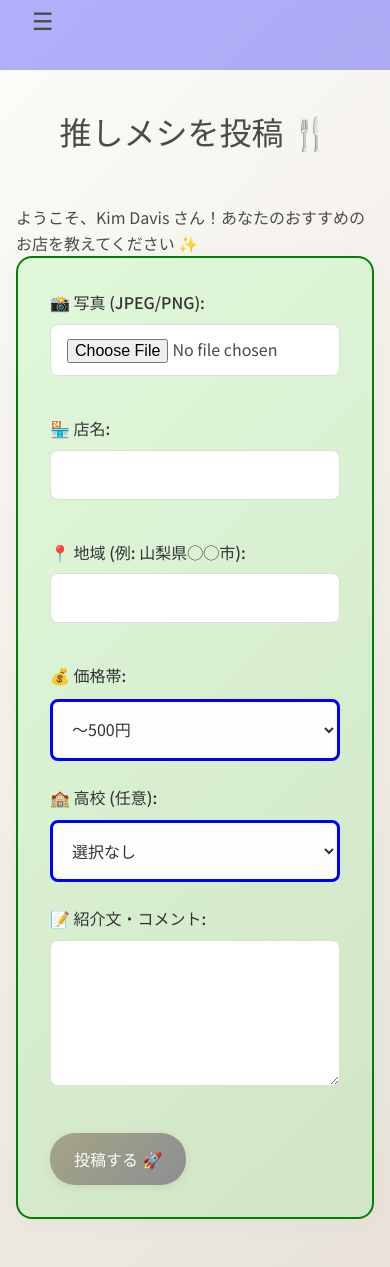
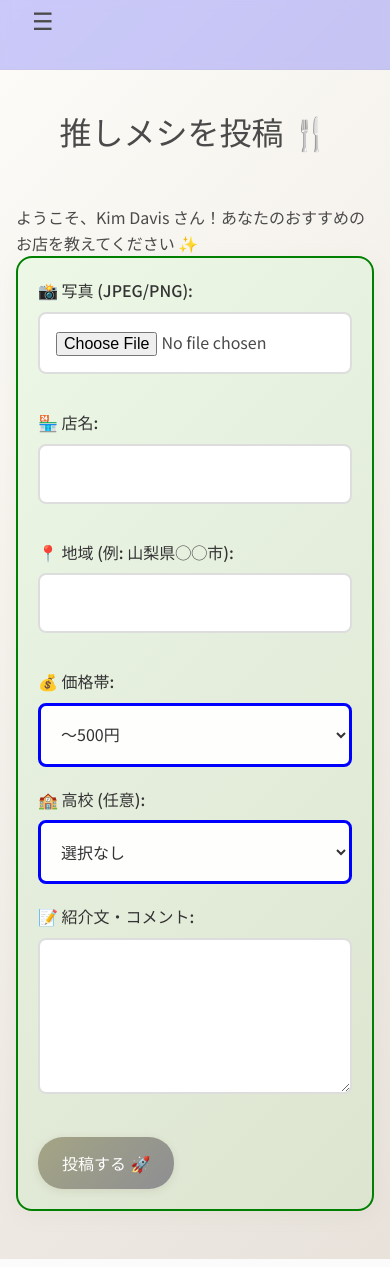
Before and after one commit to yuu0428/oshimeshi-app, a Flask app: page /post in a window 390 px wide. Run offline with Flask 3, Linux system fonts and the light colour scheme; data comes from the database, SQL or seed files in the repository; data that the repository does not hold is empty; some libraries are stand-ins or nearby versions.

Commit message:
Fixed mobile behavior

```diff
--- a/static/style.css
+++ b/static/style.css
@@ -759,32 +759,6 @@ select {
     touch-action: manipulation;
 }
 
-/* モバイル専用対応 */
-@media (max-width: 768px) {
-    select {
-        /* モバイルではネイティブスタイルを使用 */
-        -webkit-appearance: menulist !important;
-        -moz-appearance: menulist !important;
-        appearance: menulist !important;
-
-        /* ネイティブ矢印を使用 */
-        background-image: none !important;
-        padding-right: 1rem;
-
-        /* タッチ操作の最適化 */
-        min-height: 48px; /* Appleのガイドライン準拠 */
-        font-size: 16px; /* iOSでズームを防ぐ */
-    }
-}
-
-/* さらに小さな画面での対応 */
-@media (max-width: 480px) {
-    select {
-        min-height: 52px;
-        padding: 1rem;
-        font-size: 16px; /* 重要：16px未満だとiOSでズームされる */
-    }
-}
 
 input:focus,
 select:focus,
@@ -2185,26 +2159,27 @@ a:focus {
     }
 }
 
+
+
 /* =================================
-   モバイル select要素 修正版
+   モバイル select要素 統合版
 ================================= */
 
-/* モバイルでの select要素 基本設定 */
 @media (max-width: 768px) {
+    /* すべてのselect要素の基本設定 */
     select {
-        /* 重要: iOSズーム防止のため16px以上必須 */
+        /* iOS Safari必須設定 */
         font-size: 16px !important;
-        min-height: 44px !important; /* Appleタッチガイドライン準拠 */
-        padding: 12px 16px !important;
+        min-height: 48px !important;
+        padding: 14px 16px !important;
         margin: 8px 0 !important;
 
-        /* レイアウト設定 */
+        /* レイアウト */
         width: 100% !important;
-        max-width: none !important; /* 最大幅制限を削除 */
         box-sizing: border-box !important;
         display: block !important;
 
-        /* ネイティブ外観を使用 */
+        /* iOS ネイティブ外観 */
         -webkit-appearance: menulist !important;
         -moz-appearance: menulist !important;
         appearance: menulist !important;
@@ -2212,95 +2187,76 @@ a:focus {
         /* 基本スタイル */
         background: white !important;
         background-image: none !important;
-        border: 1px solid #ddd !important;
+        border: 2px solid #007bff !important;
         border-radius: 8px !important;
         color: #333 !important;
 
-        /* 重要: 位置とクリック領域の修正 */
+        /* 位置とイベント */
         position: relative !important;
-        z-index: auto !important; /* 過度に高いz-indexを無効化 */
-
-        /* 重要: 変形やフィルターを無効化 */
+        z-index: 1000 !important;
+        pointer-events: auto !important;
+        touch-action: manipulation !important;
+
+        /* iOS Safari特有の設定 */
+        -webkit-tap-highlight-color: rgba(0, 123, 255, 0.2) !important;
+        -webkit-user-select: none !important;
+        -webkit-touch-callout: none !important;
+
+        /* 重要: すべての変形を無効化 */
         transform: none !important;
         filter: none !important;
         backdrop-filter: none !important;
-        will-change: auto !important;
-
-        /* タッチ操作最適化 */
-        touch-action: manipulation !important;
-        pointer-events: auto !important;
+
+        /* その他 */
         cursor: pointer !important;
-
-        /* その他 */
         overflow: visible !important;
-        zoom: 1 !important;
     }
 
     /* フォーカス状態 */
     select:focus {
         outline: 2px solid #007bff !important;
         outline-offset: 2px !important;
-        border-color: #007bff !important;
-        box-shadow: 0 0 0 3px rgba(0, 123, 255, 0.1) !important;
-    }
-
-    /* 無効状態 */
-    select:disabled {
-        background-color: #f8f9fa !important;
-        color: #6c757d !important;
-        cursor: not-allowed !important;
-        opacity: 0.6 !important;
-    }
-}
-
-/* 小さな画面での追加調整 */
-@media (max-width: 480px) {
-    select {
-        font-size: 16px !important; /* 重要: 16px未満だとiOSでズーム */
-        min-height: 48px !important; /* より大きなタッチターゲット */
-        padding: 14px 16px !important;
-    }
-}
-
-/* input要素も同様に修正 */
-@media (max-width: 768px) {
+        border-color: #0056b3 !important;
+        box-shadow: 0 0 0 3px rgba(0, 123, 255, 0.2) !important;
+    }
+
+    /* フォーム全体 */
+    form {
+        position: relative !important;
+        z-index: 100 !important;
+        padding: 20px !important;
+    }
+
+    form > div {
+        margin-bottom: 20px !important;
+        position: relative !important;
+    }
+
+    /* label調整 */
+    label {
+        font-size: 16px !important;
+        margin-bottom: 8px !important;
+        display: block !important;
+        font-weight: 500 !important;
+        color: #333 !important;
+    }
+
+    /* その他のinput要素も調整 */
     input[type="text"],
     input[type="password"],
     input[type="file"],
     textarea {
-        font-size: 16px !important; /* iOSズーム防止 */
-        min-height: 44px !important;
-        padding: 12px 16px !important;
-        border: 1px solid #ddd !important;
+        font-size: 16px !important;
+        min-height: 48px !important;
+        padding: 14px 16px !important;
+        border: 2px solid #ddd !important;
         border-radius: 8px !important;
         background: white !important;
         box-sizing: border-box !important;
         width: 100% !important;
-        touch-action: manipulation !important;
-        -webkit-appearance: none !important;
-    }
-
-    textarea {
-        min-height: 100px !important;
-        resize: vertical !important;
-    }
-}
-
-/* フォーム全体の調整 */
-@media (max-width: 768px) {
-    form > div {
-        margin-bottom: 1.5rem !important;
-    }
-
-    label {
-        display: block !important;
-        margin-bottom: 8px !important;
-        font-size: 16px !important;
-        font-weight: 500 !important;
-        color: #333 !important;
-    }
-
-    /* ボタンも調整 */
+    }
+
+    /* ボタン調整 */
     button[type="submit"],
     input[type="submit"] {
         font-size: 16px !important;
@@ -2310,131 +2266,36 @@ a:focus {
     }
 }
 
-/* =================================
-   モバイル フォーム要素 最優先設定
-================================= */
-
-@media (max-width: 768px) {
-    /* フォーム要素を確実に最前面に */
-    form {
-        position: relative !important;
-        z-index: 999 !important; /* ナビゲーションより上 */
-    }
-
-    select,
+/* 小画面での追加調整 */
+@media (max-width: 480px) {
+    select {
+        min-height: 52px !important;
+        padding: 16px !important;
+        font-size: 16px !important;
+    }
+
     input[type="text"],
     input[type="password"],
     input[type="file"],
-    textarea,
-    button {
-        position: relative !important;
-        z-index: 9999 !important; /* 確実に最前面 */
-        pointer-events: auto !important;
-    }
-
-    /* 確実にクリック可能にする */
+    textarea {
+        min-height: 52px !important;
+        padding: 16px !important;
+    }
+}
+
+/* デバッグ用（後で削除予定） */
+@media (max-width: 768px) {
     select {
-        pointer-events: auto !important;
-        touch-action: manipulation !important;
-        -webkit-touch-callout: none !important;
-        -webkit-user-select: none !important;
-        -moz-user-select: none !important;
-        -ms-user-select: none !important;
-        user-select: none !important;
-    }
-
-    /* Safari特有の問題を修正 */
-    select::-webkit-inner-spin-button,
-    select::-webkit-outer-spin-button {
-        -webkit-appearance: none !important;
-        margin: 0 !important;
-    }
-
-    /* タッチ領域を確実に確保 */
-    select::before {
-        content: '';
-        position: absolute;
-        top: -10px;
-        left: -10px;
-        right: -10px;
-        bottom: -10px;
-        z-index: -1;
-    }
-}
-
-/* iPhone特有の調整 */
-@supports (-webkit-touch-callout: none) {
-    select {
-        -webkit-tap-highlight-color: rgba(0, 0, 0, 0.1) !important;
-    }
-}
-
-/* =================================
-   デバッグ用（後で削除）
-================================= */
-
-@media (max-width: 768px) {
-    /* フォーム要素に赤い枠線 */
-    select {
-        border: 3px solid red !important;
-        background: rgba(255, 0, 0, 0.1) !important;
-    }
-
-    /* ナビゲーションに青い背景 */
+        border: 3px solid blue !important;
+        background: rgba(255, 255, 255, 0.95) !important;
+    }
+
     nav {
-        background: rgba(0, 0, 255, 0.3) !important;
-    }
-
-    /* フォームに緑の枠線 */
+        background: rgba(0, 0, 255, 0.2) !important;
+    }
+
     form {
         border: 2px solid green !important;
-        background: rgba(0, 255, 0, 0.1) !important;
-    }
-}
-
-/* =================================
-   Safari iOS 特別対応
-================================= */
-
-@media (max-width: 768px) {
-    /* select要素のクリック領域を確実に確保 */
-    select {
-        /* 重要: 位置を明確に指定 */
-        position: relative !important;
-        z-index: 99999 !important;
-
-        /* クリック領域の確保 */
-        min-height: 48px !important;
-        line-height: 48px !important;
-
-        /* Safari特有の設定 */
-        -webkit-tap-highlight-color: rgba(0, 0, 255, 0.3) !important;
-        -webkit-user-select: none !important;
-        -webkit-touch-callout: none !important;
-
-        /* 確実にタッチイベントを受け取る */
-        pointer-events: auto !important;
-        touch-action: manipulation !important;
-
-        /* 位置の微調整 */
-        margin: 10px 0 !important;
-        padding: 15px !important;
-
-        /* 境界を明確に */
-        border: 3px solid blue !important;
-        background: rgba(255, 255, 255, 0.9) !important;
-    }
-
-    /* select要素にタッチ可能な疑似要素を追加 */
-    select::after {
-        content: '';
-        position: absolute;
-        top: -5px;
-        left: -5px;
-        right: -5px;
-        bottom: -5px;
-        z-index: -1;
-        background: rgba(0, 255, 0, 0.2);
-        pointer-events: auto;
-    }
-}
+        background: rgba(0, 255, 0, 0.05) !important;
+    }
+}
```
